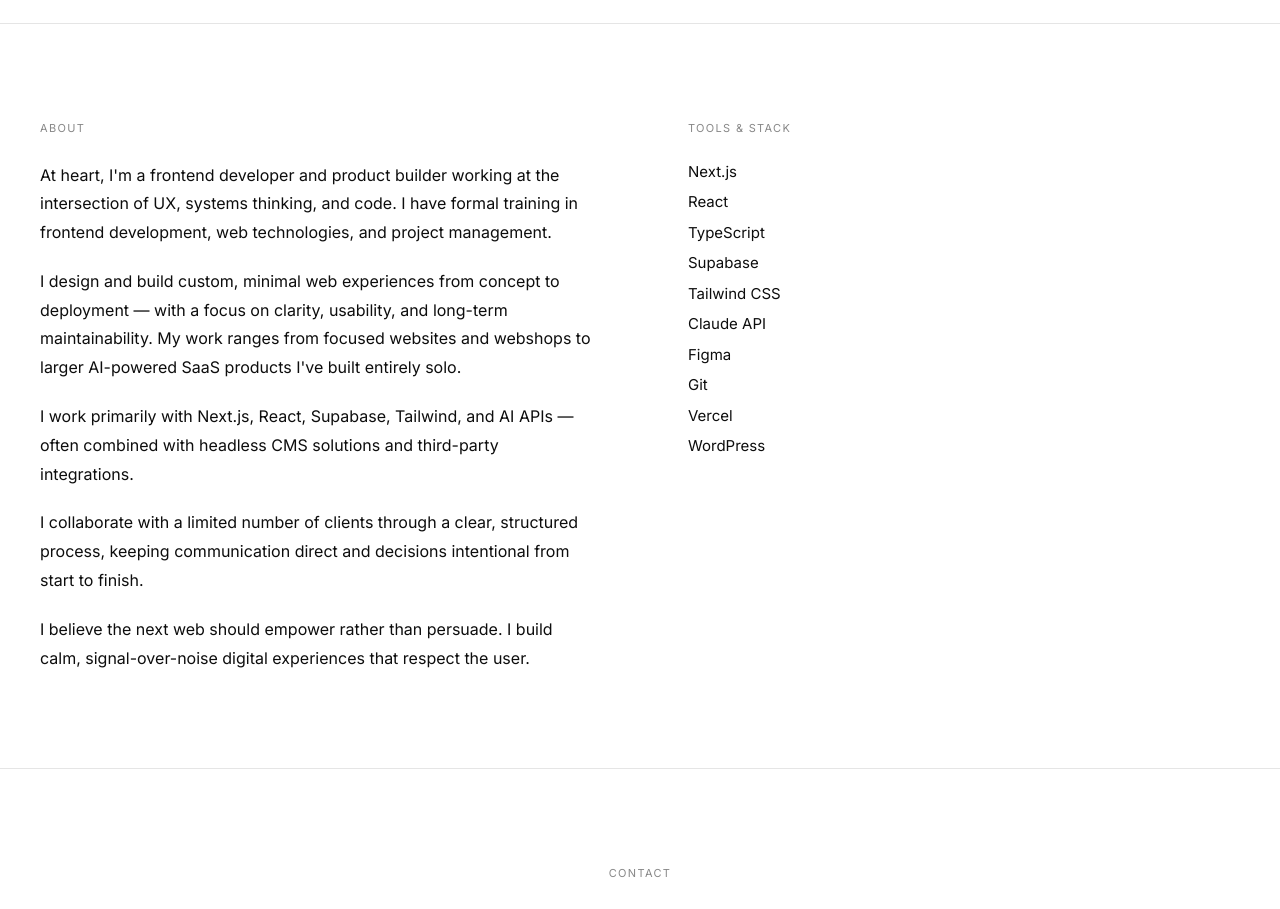
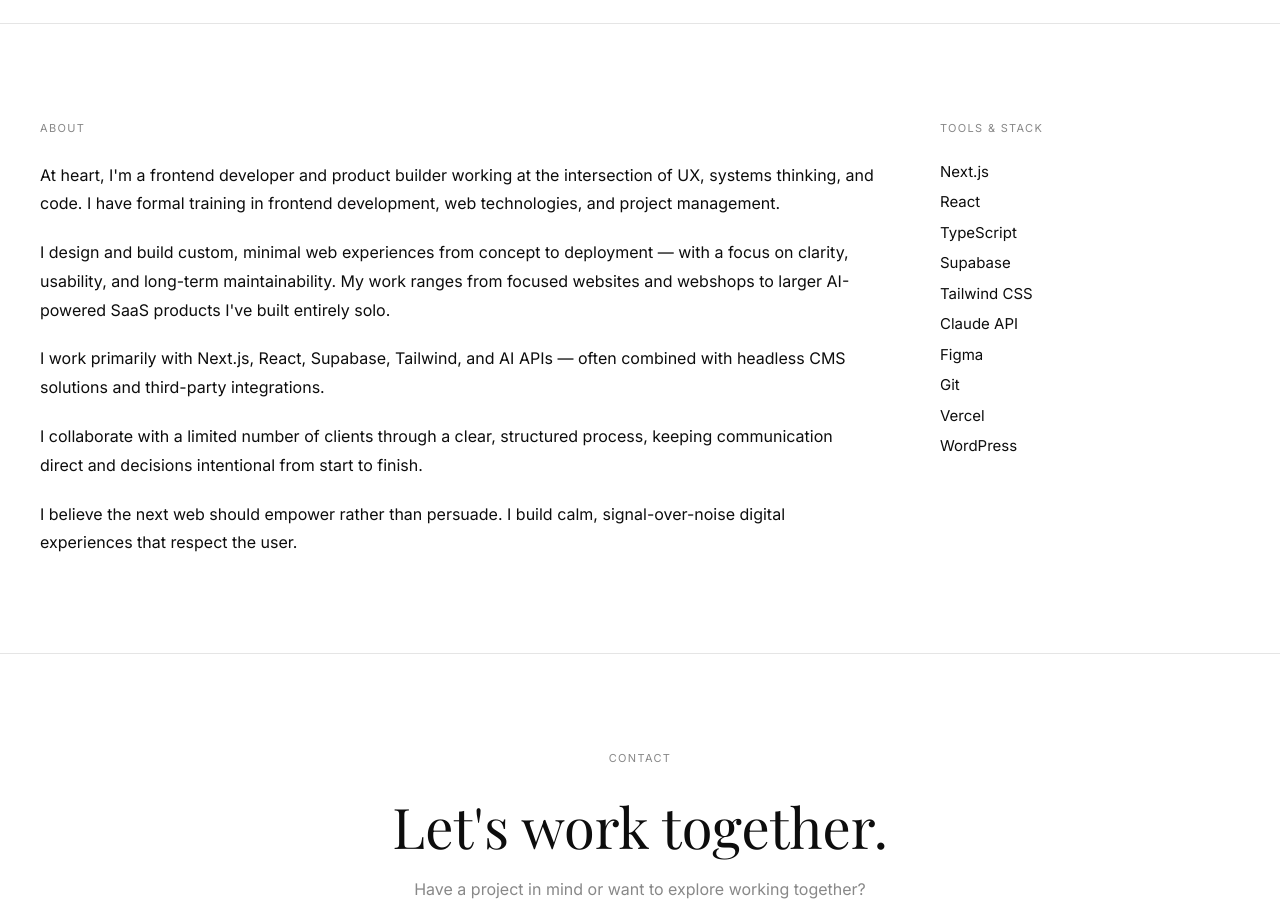
Before and after one commit to kribji/kristine-portfolio, a Next.js app: page / in a window 1280 px wide. Shown: the part 2840-3749 px from the top of the page. Built offline with nearby package versions, Linux system fonts and the light colour scheme; a web font is replaced by a local one.

Commit message:
Fix: about section grid layout, favicon in correct locations

```diff
--- a/components/About.tsx
+++ b/components/About.tsx
@@ -43,7 +43,7 @@ export default function About() {
       id="about"
       className={`border-b border-border px-6 py-24 md:px-10 ${visible ? "animate-visible" : "animate-hidden"}`}
     >
-      <div className="grid w-full grid-cols-1 gap-16 md:grid-cols-2 md:gap-24">
+      <div className="grid grid-cols-1 gap-16 md:grid-cols-[1fr_300px]">
         <div>
           <p className="small-caps text-muted">About</p>
           <div className="mt-6 space-y-5 font-sans text-[16px] font-normal leading-[1.8] text-foreground">
```
